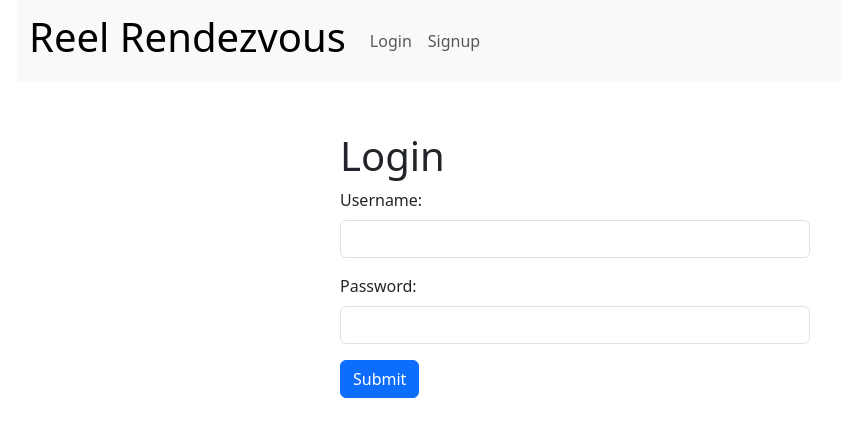
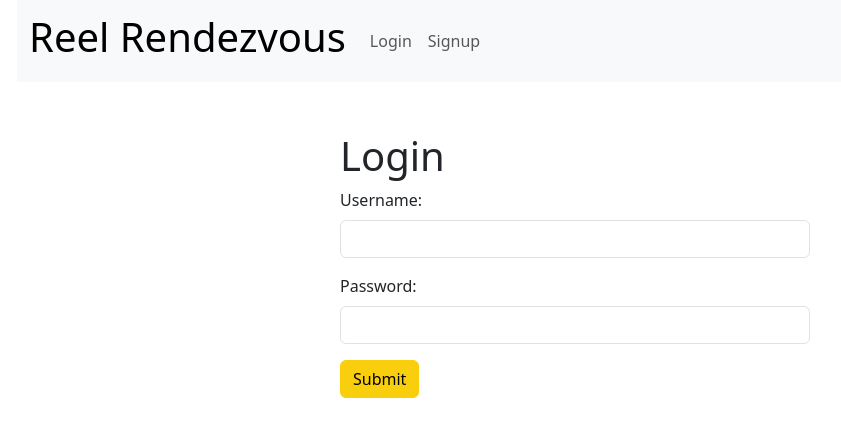
Before and after one commit to SyncMyShip/myFlix-client, a React (Vite) app: page /login in a window 1280 px wide. Shown: the top 436 px of the page, without its empty margins (65-906 px from the left). Built offline with nearby package versions, Linux system fonts and the light colour scheme.

Commit message:
revert bootstrap refs

```diff
--- a/src/index.jsx
+++ b/src/index.jsx
@@ -6,7 +6,6 @@ import { Provider } from "react-redux";
 
 // import statement to indicate that ./index.scss needs to be bundled
 import "./index.scss";
-import 'bootstrap/dist/css/bootstrap.css';
 
 
 // main component
--- a/src/index.scss
+++ b/src/index.scss
@@ -10,4 +10,4 @@
 $primary: #F9CF0D;
 // $bs-body-bg: #FDFCF9;
 
-@import "~bootstrap/dist/css/bootstrap.css";
+@import "~bootstrap/scss/bootstrap.scss";
```
